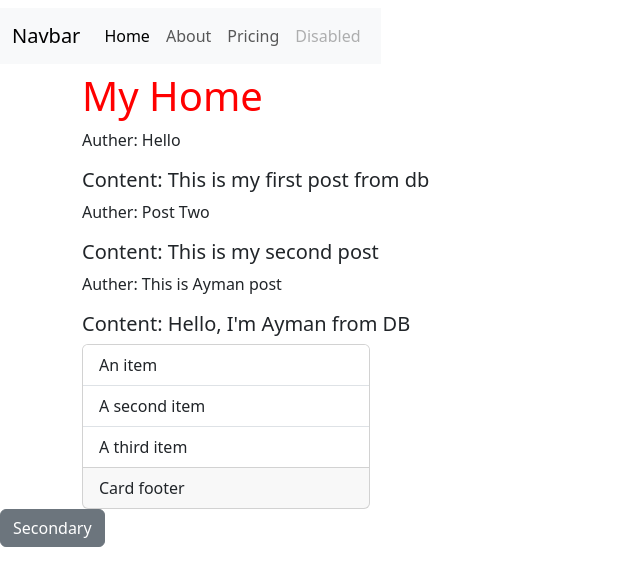
After one commit to Romisaa/DjangoCourse-CU-Aug-2024, a Django app: page / in a window 1280 px wide. The commit adds this page. Shown: the top 586 px of the page, without its empty margins (0-640 px from the left). Run offline with Django 5.2, Linux system fonts and the light colour scheme; data comes from the database, SQL or seed files in the repository; both versions use the stored data as it was after the commit.

Commit message:
Add files via upload

```diff
--- a/SocialMediaPlatform/SocialMediaPlatform/urls.py
+++ b/SocialMediaPlatform/SocialMediaPlatform/urls.py
@@ -19,5 +19,5 @@ from django.urls import path, include
 
 urlpatterns = [
     path('admin/', admin.site.urls),
-    path('home/', include('socual_media_home.urls'))
+    path('', include('socual_media_home.urls'))
 ]
--- a/SocialMediaPlatform/socual_media_home/models.py
+++ b/SocialMediaPlatform/socual_media_home/models.py
@@ -1,9 +1,11 @@
 from django.db import models
+
 
 # Create your models here.
 
+class Post(models.Model):
+    title = models.CharField(max_length=50)
+    content = models.TextField()
 
-# class Home (models.Model):
-#
-#     title = models.CharField()
-#     post = models.TextField(max_length=200)
+    def __str__(self):
+        return self.title
--- /dev/null
+++ b/SocialMediaPlatform/socual_media_home/static/socual_media_home/style.css
@@ -0,0 +1,3 @@
+h1{
+color: red;
+}
--- /dev/null
+++ b/SocialMediaPlatform/socual_media_home/templates/SocialMediaPlatform/base.html
@@ -0,0 +1,65 @@
+<!DOCTYPE html>
+{% load static%}
+<html lang="en">
+<head>
+    <meta charset="UTF-8">
+    <meta name="viewport" content="width=device-width, initial-scale=1">
+    <link href="https://cdn.jsdelivr.net/npm/bootstrap@5.3.3/dist/css/bootstrap.min.css" rel="stylesheet"
+          integrity="sha384-QWTKZyjpPEjISv5WaRU9OFeRpok6YctnYmDr5pNlyT2bRjXh0JMhjY6hW+ALEwIH" crossorigin="anonymous">
+    <title>Title</title>
+    <link href="{% static 'socual_media_home/style.css' %}" rel="stylesheet" type="text/css">
+</head>
+<body>
+
+<!--Start Nav-->
+<div class="navbar">
+    <nav class="navbar navbar-expand-lg bg-body-tertiary">
+        <div class="container-fluid">
+            <a class="navbar-brand" href="#">Navbar</a>
+            <button class="navbar-toggler" type="button" data-bs-toggle="collapse" data-bs-target="#navbarNavAltMarkup"
+                    aria-controls="navbarNavAltMarkup" aria-expanded="false" aria-label="Toggle navigation">
+                <span class="navbar-toggler-icon"></span>
+            </button>
+            <div class="collapse navbar-collapse" id="navbarNavAltMarkup">
+                <div class="navbar-nav">
+                    <a class="nav-link active" aria-current="page" href="{% url 'MySocialHome'%}">Home</a>
+                    <a class="nav-link" href="{% url 'MySocialAbout' %}">About</a>
+                    <a class="nav-link" href="#">Pricing</a>
+                    <a class="nav-link disabled" aria-disabled="true">Disabled</a>
+                </div>
+            </div>
+        </div>
+    </nav>
+</div>
+
+<!--End Nav-->
+
+<!--Start Body-->
+<div class="container">
+
+
+    {% block content %} {% endblock content%}
+
+    <!--Start Card Section-->
+    <div class="card" style="width: 18rem;">
+        <ul class="list-group list-group-flush">
+            <li class="list-group-item">An item</li>
+            <li class="list-group-item">A second item</li>
+            <li class="list-group-item">A third item</li>
+        </ul>
+        <div class="card-footer">
+            Card footer
+        </div>
+    </div>
+    <!--End Card Section-->
+</div>
+
+
+{%block sidebar%}
+{%endblock sidebar%}
+
+<script src="https://cdn.jsdelivr.net/npm/bootstrap@5.3.3/dist/js/bootstrap.bundle.min.js"
+        integrity="sha384-YvpcrYf0tY3lHB60NNkmXc5s9fDVZLESaAA55NDzOxhy9GkcIdslK1eN7N6jIeHz"
+        crossorigin="anonymous"></script>
+</body>
+</html>
--- a/SocialMediaPlatform/socual_media_home/templates/SocialMediaPlatform/home.html
+++ b/SocialMediaPlatform/socual_media_home/templates/SocialMediaPlatform/home.html
@@ -1,19 +1,20 @@
-<!DOCTYPE html>
-<html lang="en">
-<head>
-    <meta charset="UTF-8">
-    <title>Title</title>
-</head>
-<body>
+{% extends 'SocialMediaPlatform/base.html' %}
+
+
+{% block content %}
 
 <h1>My Home</h1>
 
-{% for post in posts  %}
+{% for post in posts %}
 
-<p>Auther: {{post.auther}}</p>
+<p>Auther: {{post.title}}</p>
 <h5>Content: {{post.content}}</h5>
 
 {% endfor %}
 
-</body>
-</html>
+
+{% endblock content%}
+
+{% block sidebar %}
+<button type="button" class="btn btn-secondary">Secondary</button>
+{% endblock sidebar%}
--- a/SocialMediaPlatform/socual_media_home/views.py
+++ b/SocialMediaPlatform/socual_media_home/views.py
@@ -1,26 +1,27 @@
 from django.shortcuts import render
 from django.http import HttpResponse
+from .models import Post
+
+# Create your views here.
+# posts = [
+#     {'auther': 'Romisaa',
+#      'content': 'This is my first post'
+#      },
+#
+#     {'auther': 'Ahmed',
+#      'content': 'Hello'
+#      },
+#
+#     {'auther': 'Mona',
+#      'content': 'Good Morning'
+#      }
+# ]
 
 
-# Create your views here.
-posts = [
-    {'auther': 'Romisaa',
-     'content' : 'This is my first post'
-     },
-
-    {'auther': 'Ahmed',
-     'content': 'Hello'
-     },
-
-    {'auther': 'Mona',
-     'content': 'Good Morning'
-     }
-]
-
 def home(request):
-    context = {'posts': posts}
+    context ={'posts': Post.objects.all()}
     return render(request, 'SocialMediaPlatform/home.html', context)
 
 
 def about(request):
-    return HttpResponse("This is the About Page")
+    return render(request, 'SocialMediaPlatform/about.html', {'content': 'View'})
```
Also changed, not shown: SocialMediaPlatform/socual_media_home/templates/SocialMediaPlatform/about.html (added, +8 -0 lines), SocialMediaPlatform/db.sqlite3, SocialMediaPlatform/socual_media_home/migrations/0001_initial.py (added).
